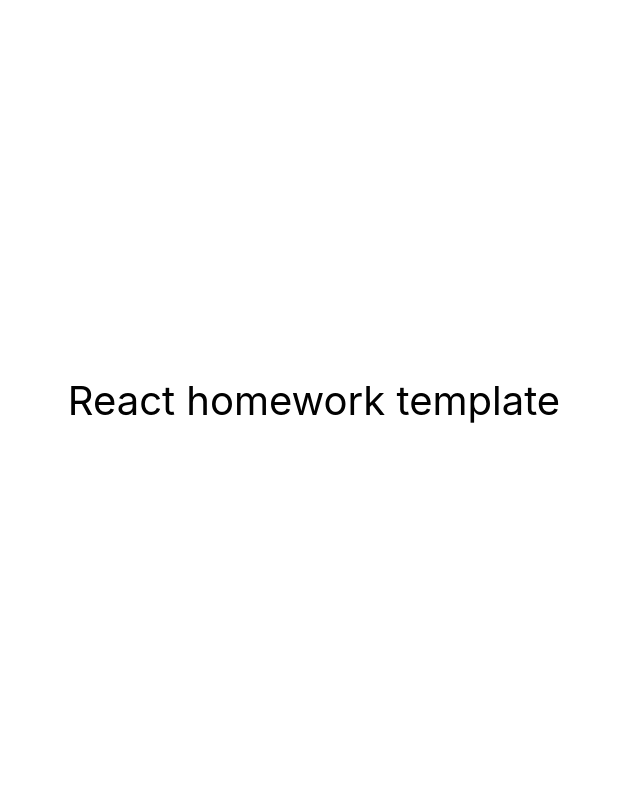
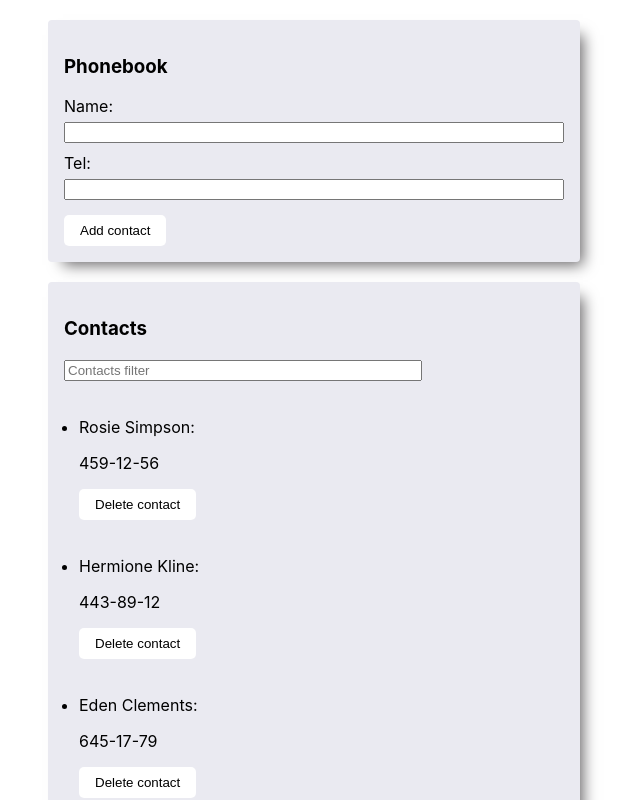
Before and after one commit to Sokiryanin/goit-react-hw-06-phonebook, a React (Create React App) app: page / in a window 1280 px wide. Shown: the top 800 px of the page, without its empty margins (326-966 px from the left). Built offline with nearby package versions, Linux system fonts and the light colour scheme.

Commit message:
add formik & get from local storage

```diff
--- a/src/components/App.jsx
+++ b/src/components/App.jsx
@@ -1,16 +1,100 @@
-export const App = () => {
-  return (
-    <div
-      style={{
-        height: '100vh',
-        display: 'flex',
-        justifyContent: 'center',
-        alignItems: 'center',
-        fontSize: 40,
-        color: '#010101'
-      }}
-    >
-      React homework template
-    </div>
-  );
-};
+import React, { Component } from 'react';
+import { nanoid } from 'nanoid';
+
+import { Filter } from './Filter/Filter';
+import { ContactsList } from './Contacts.list/ContactsList';
+import { Section } from './Seaction/Section';
+import { ContactsForm } from './Form/ContactsForm';
+
+export default class App extends Component {
+  state = {
+    contacts: [
+      { id: 'id-1', name: 'Rosie Simpson', number: '459-12-56' },
+      { id: 'id-2', name: 'Hermione Kline', number: '443-89-12' },
+      { id: 'id-3', name: 'Eden Clements', number: '645-17-79' },
+      { id: 'id-4', name: 'Annie Copeland', number: '227-91-26' },
+    ],
+    filter: '',
+  };
+
+  formSubmitHandler = ({ name, number }) => {
+    const contact = {
+      name,
+      number,
+      id: nanoid(),
+    };
+
+    if (this.checkContactName(contact.name)) {
+      alert(`${contact.name} is already in contacts`);
+    }
+
+    // берем предсостояние старого обьекта, добавляем туда новый обьект
+    // и распыляем туда старый обьект
+
+    this.setState(prevState => ({
+      contacts: [contact, ...prevState.contacts],
+    }));
+  };
+
+  checkContactName = newName => {
+    return this.state.contacts.find(({ name }) => name === newName);
+  };
+
+  changeFilter = newFilter => {
+    this.setState({
+      filter: newFilter,
+    });
+  };
+
+  deleteContact = contactId => {
+    this.setState(prevState => ({
+      contacts: prevState.contacts.filter(contact => contact.id !== contactId),
+    }));
+  };
+
+  componentDidMount() {
+    // Беремо обʼєкт із localStorage
+    const contacts = localStorage.getItem('contacts');
+    const parsedContacts = JSON.parse(contacts);
+
+    // перевірка на випадок пустого обʼєкта на початку роботи Арр
+    if (parsedContacts) {
+      // і записуємо його у state, щоб після оновлення рендерився змінений обʼєкт
+      this.setState({ contacts: parsedContacts });
+    }
+  }
+
+  componentDidUpdate(prevState) {
+    // console.log('App didUpdate');
+
+    //  запис обʼєкта у localStorage
+    if (this.state.contacts !== prevState.contacts) {
+      localStorage.setItem('contacts', JSON.stringify(this.state.contacts));
+    }
+  }
+
+  render() {
+    const { filter, contacts } = this.state;
+
+    const normalizedFilter = filter.toLowerCase();
+
+    const visibleContacts = contacts.filter(contact =>
+      contact.name.toLowerCase().includes(normalizedFilter)
+    );
+
+    return (
+      <>
+        <Section title="Phonebook">
+          <ContactsForm onSubmit={this.formSubmitHandler} />
+        </Section>
+        <Section title="Contacts">
+          <Filter value={filter} onChangeFilter={this.changeFilter} />
+          <ContactsList
+            contacts={visibleContacts}
+            onDeleteContact={this.deleteContact}
+          />
+        </Section>
+      </>
+    );
+  }
+}
--- /dev/null
+++ b/src/components/Contacts.list/ContactsList.js
@@ -0,0 +1,17 @@
+import { DeleteButton, List } from './ContactsList.styled';
+
+export const ContactsList = ({ contacts, onDeleteContact }) => {
+  return (
+    <List>
+      {contacts.map(({ id, name, number }) => (
+        <li key={id}>
+          <p>{name}: </p>
+          <p>{number}</p>
+          <DeleteButton onClick={() => onDeleteContact(id)}>
+            Delete contact
+          </DeleteButton>
+        </li>
+      ))}
+    </List>
+  );
+};
--- /dev/null
+++ b/src/components/Contacts.list/ContactsList.styled.js
@@ -0,0 +1,22 @@
+import styled from 'styled-components';
+
+export const List = styled.ul`
+  margin-top: 20px;
+  display: flex;
+  flex-direction: column;
+  gap: 20px;
+  padding-left: 15px;
+`;
+
+export const DeleteButton = styled.button`
+  background-color: #fff;
+  padding: 8px 16px;
+  cursor: pointer;
+  border: none;
+  border-radius: 5px;
+
+  &:hover {
+    background-color: gray;
+    color: #fff;
+  }
+`;
--- /dev/null
+++ b/src/components/Filter/Filter.js
@@ -0,0 +1,16 @@
+import { InputFilter } from './Filter.styled';
+
+export const Filter = ({ onChangeFilter, value }) => {
+  return (
+    <div>
+      <InputFilter
+        type="text"
+        value={value}
+        onChange={evt => {
+          onChangeFilter(evt.target.value);
+        }}
+        placeholder="Contacts filter"
+      />
+    </div>
+  );
+};
--- /dev/null
+++ b/src/components/Filter/Filter.styled.js
@@ -0,0 +1,6 @@
+import styled from 'styled-components';
+
+export const InputFilter = styled.input`
+  margin-botoom: 10px;
+  width: 350px;
+`;
--- /dev/null
+++ b/src/components/Form/ContactsForm.js
@@ -0,0 +1,34 @@
+import { Label, Button, StyledForm } from './Form.styled';
+import { Formik, Field } from 'formik';
+import * as Yup from 'yup';
+
+const validSchema = Yup.object().shape({
+  name: Yup.string().min(2, 'Too short name!').required('Required!'),
+  number: Yup.number().min(5, 'Add actual phone number!'),
+});
+
+export const ContactsForm = ({ onSubmit }) => {
+  return (
+    <Formik
+      initialValues={{ name: '', number: '' }}
+      validationSchema={validSchema}
+      onSubmit={(values, actions) => {
+        onSubmit(values);
+        actions.resetForm();
+      }}
+    >
+      <StyledForm>
+        <Label>
+          Name:
+          <Field name="name" type="text" />
+        </Label>
+        <Label>
+          Tel:
+          <Field name="number" type="tel" />
+        </Label>
+
+        <Button type="submit">Add contact</Button>
+      </StyledForm>
+    </Formik>
+  );
+};
--- /dev/null
+++ b/src/components/Form/Form.styled.js
@@ -0,0 +1,36 @@
+import styled from 'styled-components';
+import { Form } from 'formik';
+
+export const StyledForm = styled(Form)`
+  display: block;
+  border-radius: 5px;
+  margin-right: auto;
+  margin-left: auto;
+`;
+
+export const Label = styled.label`
+  display: flex;
+  flex-direction: column;
+  gap: 6px;
+  margin-top: 10px;
+  border-radius: 5px;
+`;
+
+export const Input = styled.input`
+  margin-botoom: 10px;
+  width: 360px;
+`;
+
+export const Button = styled.button`
+  background-color: #fff;
+  padding: 8px 16px;
+  cursor: pointer;
+  border: none;
+  border-radius: 5px;
+  margin-top: 15px;
+
+  &:hover {
+    background-color: gray;
+    color: #fff;
+  }
+`;
--- /dev/null
+++ b/src/components/Seaction/Section.js
@@ -0,0 +1,10 @@
+import { Wrapper } from './Section.styled';
+
+export const Section = ({ title, children }) => {
+  return (
+    <Wrapper>
+      <h3>{title}</h3>
+      {children}
+    </Wrapper>
+  );
+};
--- /dev/null
+++ b/src/components/Seaction/Section.styled.js
@@ -0,0 +1,15 @@
+import styled from 'styled-components';
+
+export const Wrapper = styled.section`
+  display: block;
+  max-width: 500px;
+
+  padding: 16px;
+  margin: 0 auto;
+  margin-top: 20px;
+  margin-bottom: 20px;
+
+  background-color: rgb(234, 234, 241);
+  box-shadow: 9px 9px 14px -6px rgba(105, 103, 105, 1);
+  border-radius: 4px;
+`;
--- a/src/index.js
+++ b/src/index.js
@@ -1,7 +1,8 @@
 import React from 'react';
 import ReactDOM from 'react-dom/client';
-import { App } from 'components/App';
+
 import './index.css';
+import App from 'components/App';
 
 ReactDOM.createRoot(document.getElementById('root')).render(
   <React.StrictMode>
```
Also changed, not shown: package.json (+6 -2 lines), 1 other file (tests, documents, lock files or other folders).
